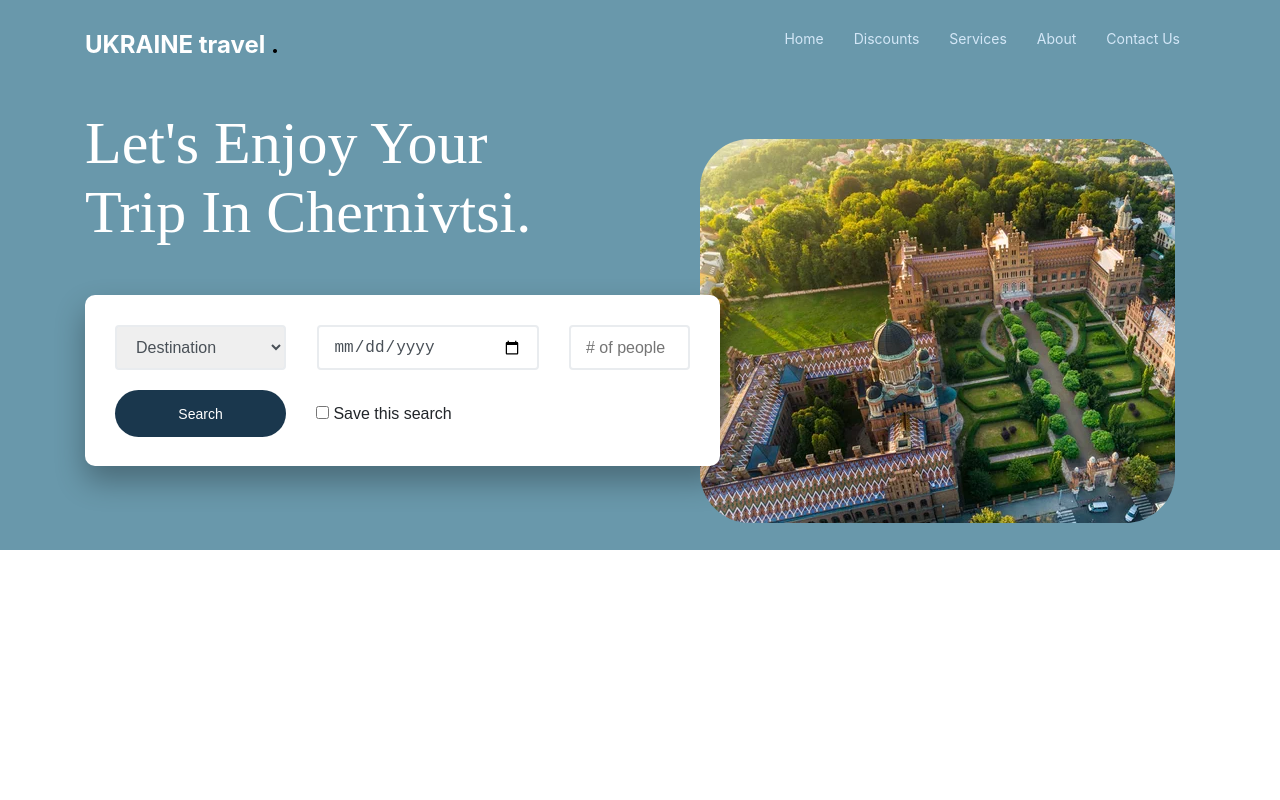
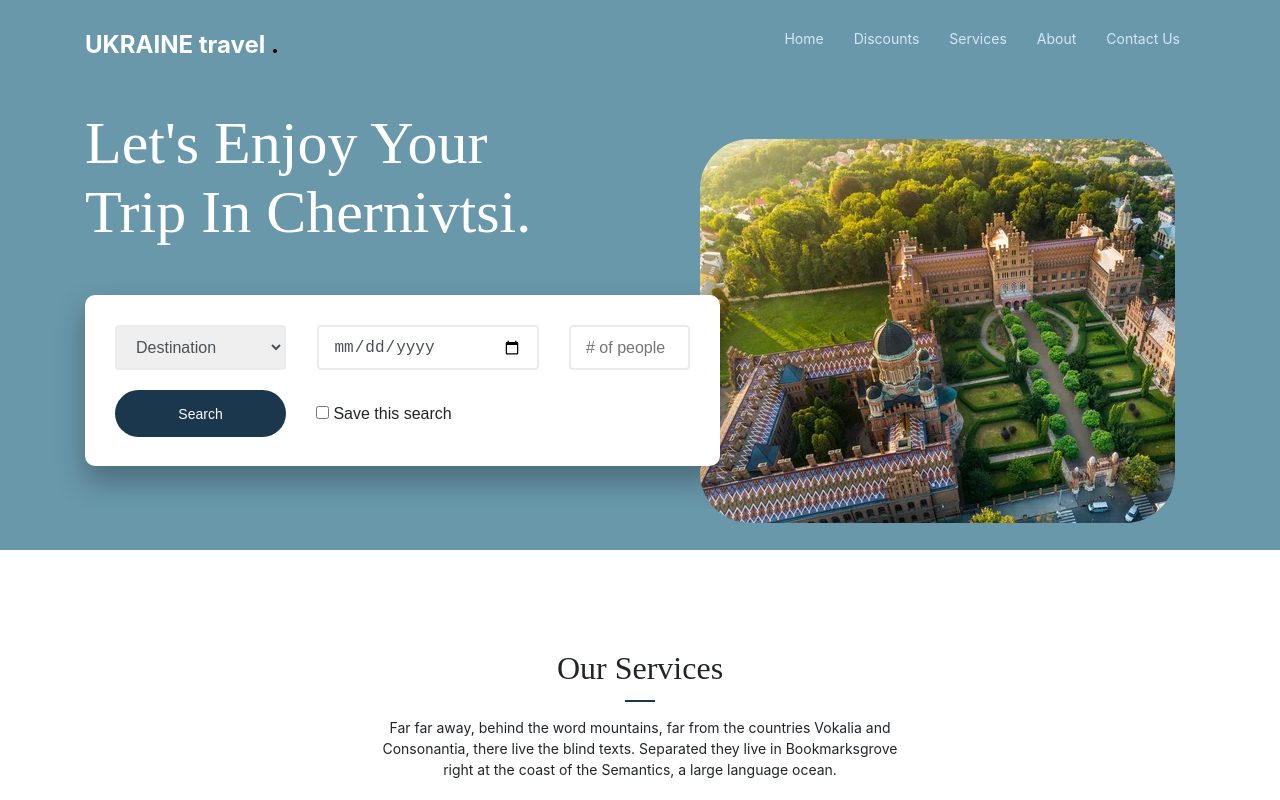
Before and after one commit to innakova/travel-site, a plain HTML site: page index.html in a window 1280 px wide. Drawn offline with Linux system fonts and the light colour scheme.

Commit message:
added services header block

```diff
--- a/index.html
+++ b/index.html
@@ -67,7 +67,19 @@
                 </div>
             </div>
         </header>
+    </div>
+    <div class="external-wrapper external-wrapper-white">
+        <section class="inner-wrapper">
+            <div class="services-header">
+                <h2>Our Services</h2>
+                <p>
+                    Far far away, behind the word mountains, far from the countries Vokalia and Consonantia, there live the blind texts. Separated they live in Bookmarksgrove right at the coast of the Semantics, a large language ocean.
+                </p>
+            </div>
+            <div class="services">
 
+            </div>
+        </section>
     </div>
 </body>
 </html>
--- a/style.css
+++ b/style.css
@@ -6,7 +6,7 @@
  }
 
  body {
-    font-family: sans-serif;
+    font-family: "sorce Serif Pro", serif;
  }
 
 .inner-wrapper {
@@ -137,12 +137,17 @@ header .search-form form select {
     font-size: 14px;
 }
 
+.search-button:hover {
+    cursor: pointer;
+    background-color: #2c4152;
+}
+
 .save-search {
+    font-family: sans-serif;
     font-size: 16px;
     font-weight: 400px;
     color: #212529;
     padding: 12px 30px;
-
 }
 
 header .city-images {
@@ -160,3 +165,46 @@ h1 {
     margin: 0px 0px 48px;
     font-weight: 500;
 }
+
+.external-wrapper-white {
+    background-color: white;
+}
+
+.services-header {
+    display: flex;
+    align-content: center;
+    flex-direction: column;
+    text-align: center;
+    position: relative;
+    margin-top: 100px;
+}
+
+.services-header h2 {
+    font-size: 32px;
+    font-weight: 500;
+    color: rgb(33, 37, 41);
+
+}
+
+.services-header h2::after {
+    display: block;
+    content: "";
+    width: 30px;
+    height: 2px;
+    position: absolute;
+    left: 50%;
+    top: 50px;
+    background-color: #1A374D;
+    transform: translateX(-50%);
+}
+
+.services-header p {
+    font-size: 14px;
+    font-weight: 400;
+    line-height: 1.5;
+    color: #212529;
+    width: 540px;
+    margin: 0 auto;
+    margin-top: 30px;
+    font-family: "Inter", sans-serif;
+}
```
